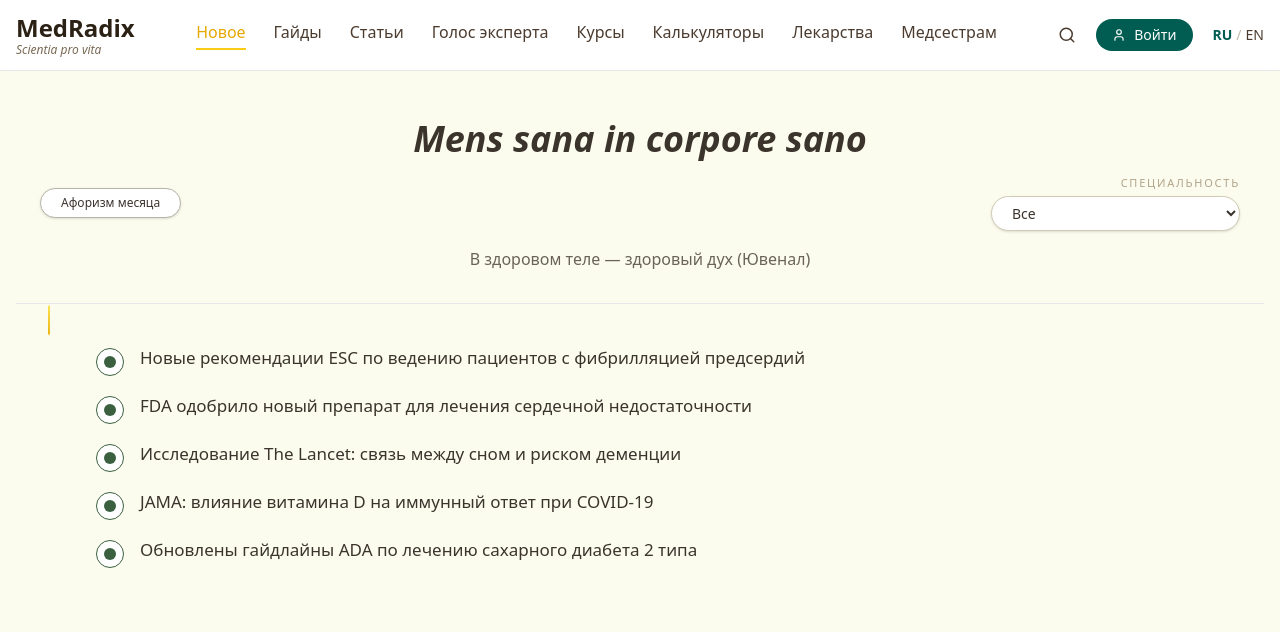
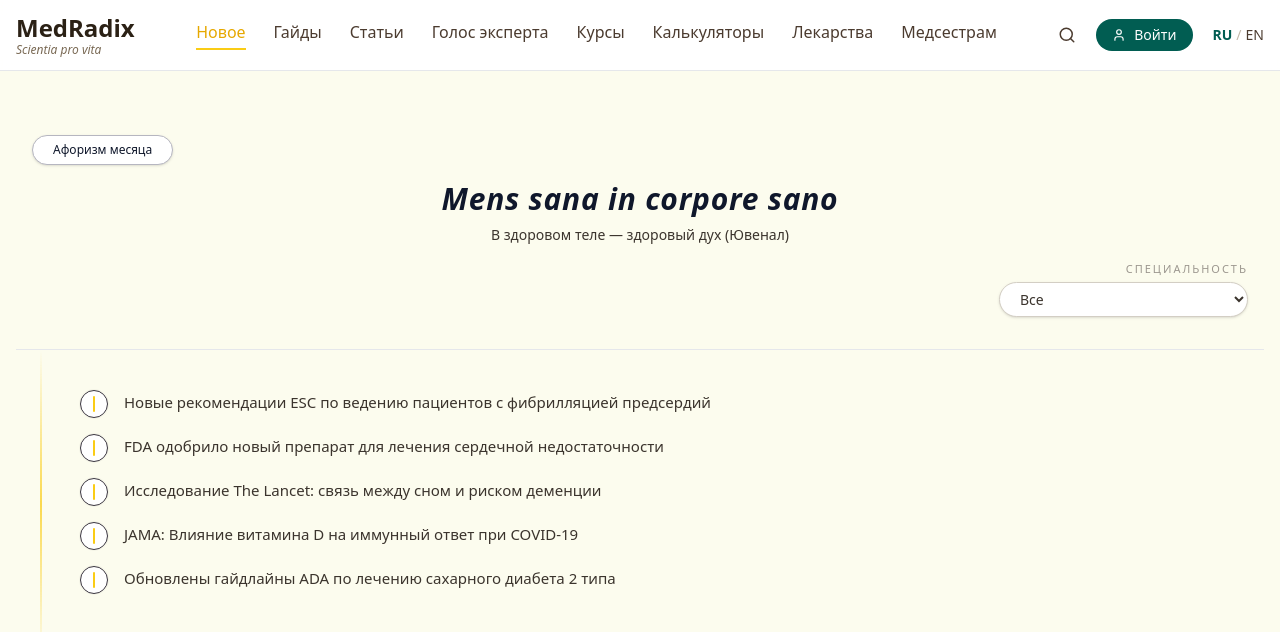
Before and after one commit to NMaryko/MedRadix, a Next.js app: page / in a window 1280 px wide. Shown: the top 632 px of the page. Built offline with nearby package versions, Linux system fonts and the light colour scheme.

Commit message:
Refactor news items and update HomePage component
Refactor news items structure and update rendering logic.

```diff
--- a/app/page.tsx
+++ b/app/page.tsx
@@ -1,13 +1,6 @@
 'use client';
 
 import { useState } from 'react';
-
-type NewsItem = {
-  id: number;
-  title: string;
-  specialty: string;
-  href: string;
-};
 
 const SPECIALTIES: string[] = [
   'Все',
@@ -34,121 +27,111 @@ const SPECIALTIES: string[] = [
   'Эндокринология',
 ];
 
-const NEWS_ITEMS: NewsItem[] = [
+const NEWS = [
   {
     id: 1,
     title:
       'Новые рекомендации ESC по ведению пациентов с фибрилляцией предсердий',
-    specialty: 'Кардиология',
     href: '#',
   },
   {
     id: 2,
     title:
       'FDA одобрило новый препарат для лечения сердечной недостаточности',
-    specialty: 'Кардиология',
     href: '#',
   },
   {
     id: 3,
     title:
       'Исследование The Lancet: связь между сном и риском деменции',
-    specialty: 'Неврология',
     href: '#',
   },
   {
     id: 4,
     title:
-      'JAMA: влияние витамина D на иммунный ответ при COVID-19',
-    specialty: 'Инфекционные болезни',
+      'JAMA: Влияние витамина D на иммунный ответ при COVID-19',
     href: '#',
   },
   {
     id: 5,
     title:
       'Обновлены гайдлайны ADA по лечению сахарного диабета 2 типа',
-    specialty: 'Эндокринология',
     href: '#',
   },
 ];
 
 export default function HomePage() {
-  const [selectedSpecialty, setSelectedSpecialty] =
-    useState<string>('Все');
+  const [selectedSpecialty, setSelectedSpecialty] = useState('Все');
 
-  const filteredNews =
-    selectedSpecialty === 'Все'
-      ? NEWS_ITEMS
-      : NEWS_ITEMS.filter(
-          (item) => item.specialty === selectedSpecialty,
-        );
+  // пока фильтрации нет, но структура уже готова
+  const filteredNews = NEWS;
 
   return (
-    <main className="bg-[#fcfcee] min-h-screen pb-16">
-      {/* Блок афоризма */}
+    <main className="bg-[#fcfcee] min-h-screen">
+      {/* Блок афоризма + специальность */}
       <section className="border-b border-gray-200">
-        <div className="max-w-[1360px] mx-auto px-6 pt-4 pb-8">
-          {/* Афоризм по центру, ближе к шапке */}
-          <div className="text-center">
-            <h1 className="text-3xl md:text-4xl font-semibold italic text-[#3b342d]">
-              Mens sana in corpore sano
-            </h1>
-          </div>
+        <div className="max-w-[1360px] mx-auto px-4 pt-8 pb-8">
+          <div className="grid grid-cols-[auto,1fr,auto] items-center gap-4">
+            {/* Чип Афоризм месяца слева */}
+            <div className="flex justify-start">
+              <button className="px-5 py-1.5 text-xs font-medium rounded-full border border-[#b6b6c0] bg-white shadow-sm">
+                Афоризм месяца
+              </button>
+            </div>
 
-          {/* Чип + фильтр специальности на одной линии */}
-          <div className="mt-4 flex items-center justify-between">
-            {/* Чип слева */}
-            <button className="px-5 py-1.5 text-xs font-medium rounded-full border border-[#b6b5aa] text-[#3b342d] bg-white shadow-sm">
-              Афоризм месяца
-            </button>
+            {/* Афоризм по центру */}
+            <div className="text-center">
+              <h2 className="text-2xl md:text-3xl font-semibold italic tracking-wide">
+                Mens sana in corpore sano
+              </h2>
+              <p className="mt-2 text-sm text-[#3b342d]">
+                В здоровом теле — здоровый дух (Ювенал)
+              </p>
+            </div>
 
-            {/* Специальность: надпись + селект друг под другом */}
+            {/* Специальность справа */}
             <div className="flex flex-col items-end gap-1">
-              <span className="text-[11px] uppercase tracking-[0.16em] text-[#b0a38a]">
-                СПЕЦИАЛЬНОСТЬ
+              <span className="text-[11px] uppercase tracking-[0.18em] text-[#9c978f]">
+                Специальность
               </span>
               <select
                 value={selectedSpecialty}
-                onChange={(e) =>
-                  setSelectedSpecialty(e.target.value)
-                }
-                className="min-w-[240px] rounded-full border border-[#d1cbb5] bg-white px-4 py-1.5 text-sm text-[#3b342d] shadow-sm focus:outline-none focus:ring-2 focus:ring-[#015d52]/40 focus:border-[#015d52]"
+                onChange={(e) => setSelectedSpecialty(e.target.value)}
+                className="min-w-[190px] rounded-full border border-[#d3cec4] bg-white px-4 py-1.5 text-sm text-[#3b342d] shadow-sm focus:outline-none focus:border-[#015d52]"
               >
-                {SPECIALTIES.map((s) => (
-                  <option key={s} value={s}>
-                    {s}
+                {SPECIALTIES.map((spec) => (
+                  <option key={spec} value={spec}>
+                    {spec}
                   </option>
                 ))}
               </select>
             </div>
           </div>
-
-          {/* Перевод строго по центру под афоризмом */}
-          <p className="mt-4 text-sm md:text-base text-center text-[#6b635a]">
-            В здоровом теле — здоровый дух (Ювенал)
-          </p>
         </div>
       </section>
 
-      {/* Новости с одной длинной жёлтой линией слева */}
-      <section className="relative max-w-[1360px] mx-auto px-6 pt-10 pb-8">
-        {/* Одна общая линия от нижней новости к верхней */}
-        <div className="pointer-events-none absolute left-[32px] top-0 bottom-0 flex justify-center">
-          <div className="w-[2px] bg-[#facc15] lightning-bar" />
+      {/* Список новостей с одной «молнией» слева */}
+      <section className="relative max-w-[1360px] mx-auto px-4 pt-10 pb-16">
+        {/* Одна большая жёлтая линия от нижней до верхней новости */}
+        <div className="absolute left-6 top-0 bottom-0 flex items-stretch pointer-events-none">
+          <div className="w-[2px] bg-gradient-to-b from-[#facc15]/0 via-[#facc15] to-[#facc15]/0 animate-pulse" />
         </div>
 
-        <ul className="space-y-4 pl-14">
+        <ul className="space-y-4 pl-12">
           {filteredNews.map((item) => (
-            <li key={item.id} className="flex items-start gap-4">
-              {/* Кружок-иконка перед ссылкой */}
-              <div className="relative mt-1 flex h-7 w-7 items-center justify-center rounded-full border border-[#3b6040] bg-white">
-                <span className="h-3 w-3 rounded-full bg-[#3b6040]" />
+            <li
+              key={item.id}
+              className="flex items-start gap-4"
+            >
+              {/* Иконка-кружок перед ссылкой */}
+              <div className="flex h-7 w-7 flex-none items-center justify-center rounded-full border border-[#3b3640] bg-white shadow-[0_0_0_1px_rgba(0,0,0,0.03)]">
+                <span className="h-4 w-[2px] bg-[#facc15] rounded-full" />
               </div>
 
-              {/* Новость — кликабельная ссылка, крупнее шрифт */}
+              {/* Новость как активная ссылка */}
               <a
                 href={item.href}
-                className="text-[16px] md:text-[17px] leading-relaxed text-[#3b342d] hover:text-[#015d52] transition-colors"
+                className="text-[15px] leading-relaxed text-[#3b342d] hover:text-[#015d52] transition-colors"
               >
                 {item.title}
               </a>
```
